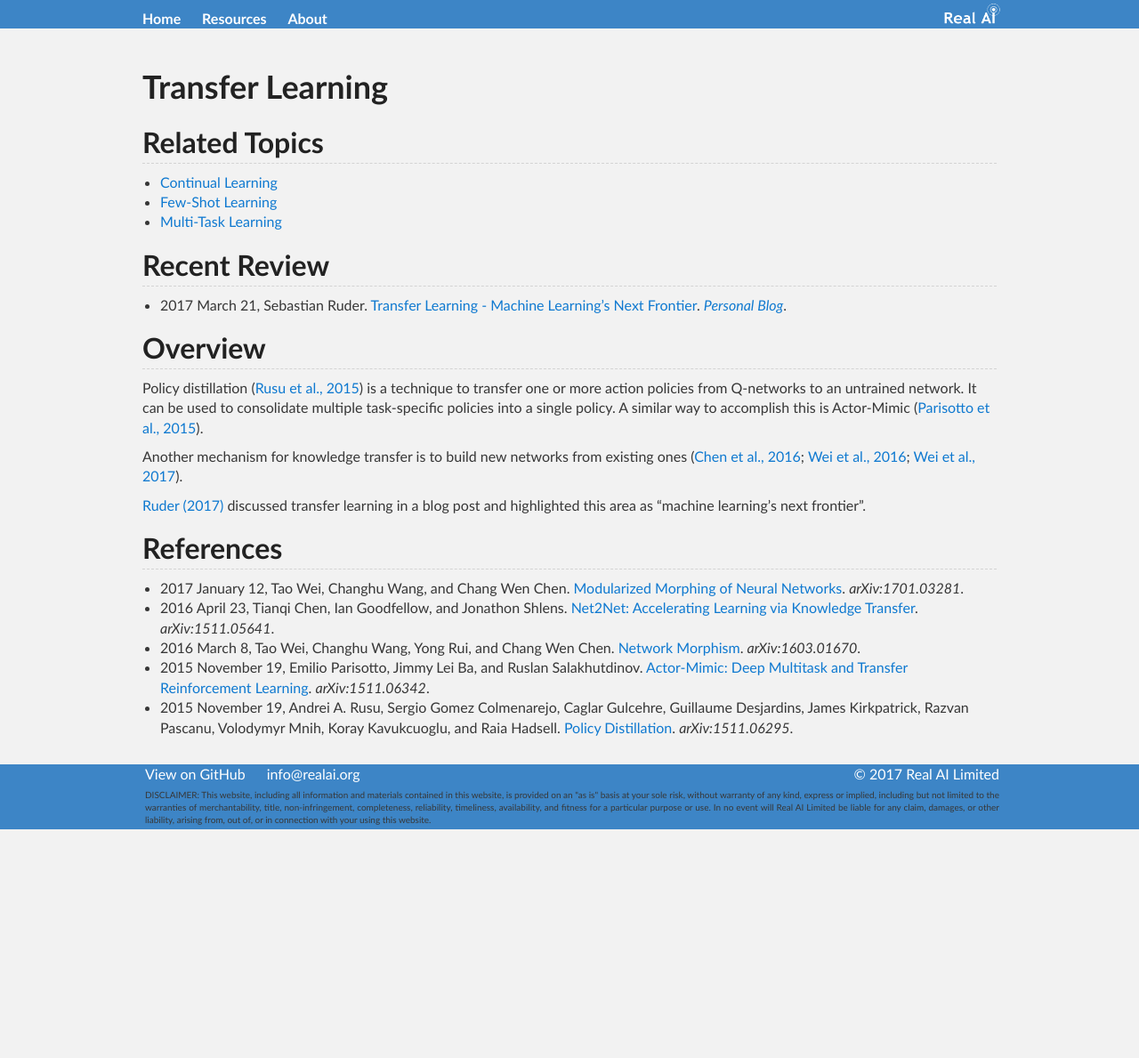
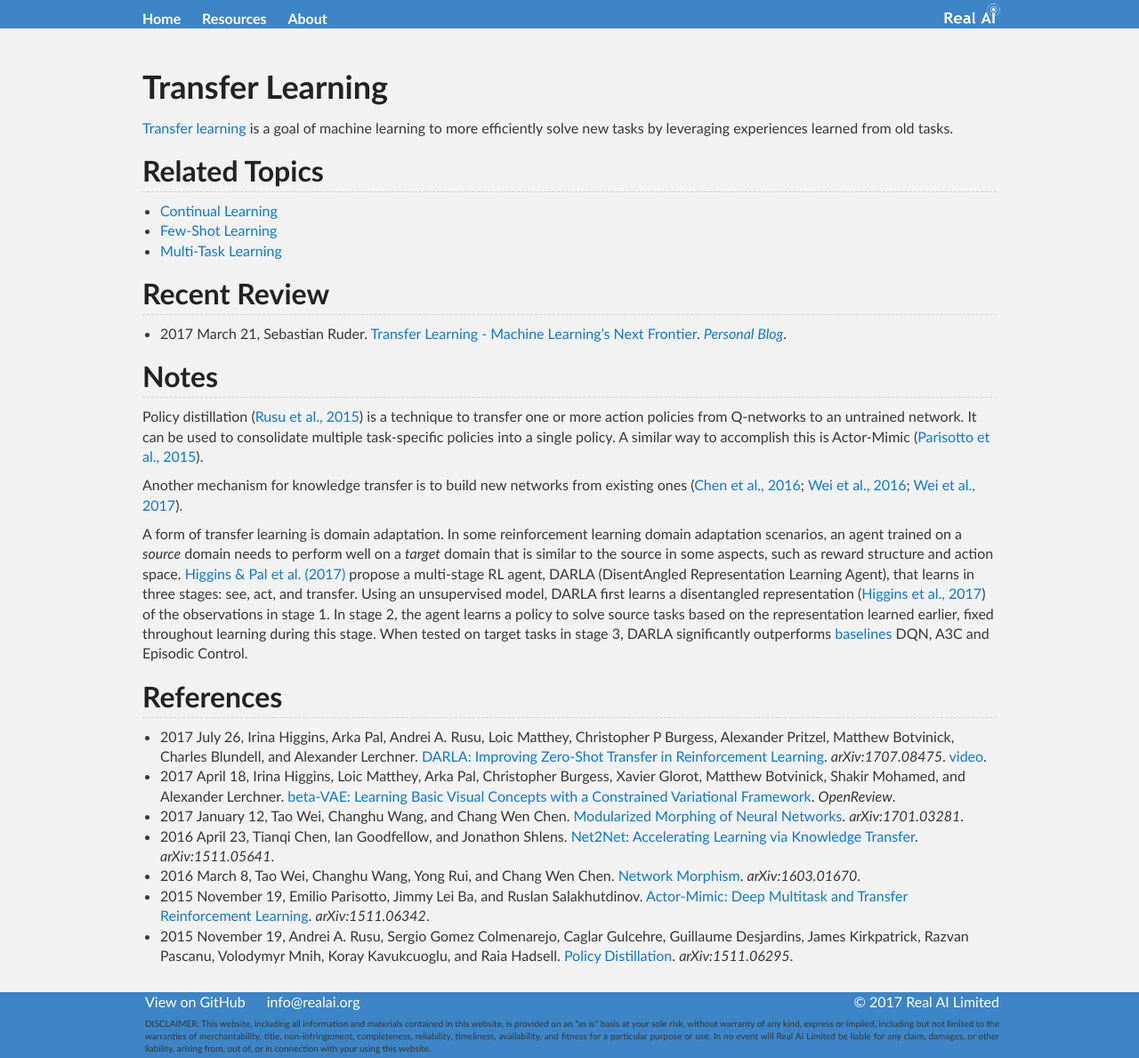
Before and after one commit to Tonywuhk/realai.org, a Jekyll site: the page built from transfer-learning.md, in a window 1280 px wide. Shown: the whole page at 89% size. Built offline with Jekyll 4.4.1, drawn with Linux system fonts in a browser that asks for light colours; our own code applies the rules of GitHub Pages for plain Markdown files; the repository's description, which GitHub fills in, is left out; before the commit the page ends 932 px from its top, so only the background shows below that.

Commit message:
Add DeepMind DARLA paper

```diff
--- a/transfer-learning.md
+++ b/transfer-learning.md
@@ -2,6 +2,8 @@
 permalink: /transfer-learning/
 ---
 # Transfer Learning
+
+[Transfer learning](https://en.wikipedia.org/wiki/Transfer_learning) is a goal of machine learning to more efficiently solve new tasks by leveraging experiences learned from old tasks.
 
 ## Related Topics
 
@@ -13,16 +15,18 @@ permalink: /transfer-learning/
 
 * 2017 March 21, Sebastian Ruder. [Transfer Learning - Machine Learning's Next Frontier](http://ruder.io/transfer-learning/). *[Personal Blog](http://ruder.io/)*.
 
-## Overview
+## Notes
 
 Policy distillation ([Rusu et al., 2015](https://arxiv.org/abs/1511.06295)) is a technique to transfer one or more action policies from Q-networks to an untrained network. It can be used to consolidate multiple task-specific policies into a single policy. A similar way to accomplish this is Actor-Mimic ([Parisotto et al., 2015](https://arxiv.org/abs/1511.06342)).
 
 Another mechanism for knowledge transfer is to build new networks from existing ones ([Chen et al., 2016](https://arxiv.org/abs/1511.05641); [Wei et al., 2016](https://arxiv.org/abs/1603.01670); [Wei et al., 2017](https://arxiv.org/abs/1701.03281)).
 
-[Ruder (2017)](http://sebastianruder.com/transfer-learning/) discussed transfer learning in a blog post and highlighted this area as "machine learning's next frontier".
+A form of transfer learning is domain adaptation. In some reinforcement learning domain adaptation scenarios, an agent trained on a *source* domain needs to perform well on a *target* domain that is similar to the source in some aspects, such as reward structure and action space. [Higgins & Pal et al. (2017)](https://arxiv.org/abs/1707.08475) propose a multi-stage RL agent, DARLA (DisentAngled Representation Learning Agent), that learns in three stages: see, act, and transfer. Using an unsupervised model, DARLA first learns a disentangled representation ([Higgins et al., 2017](https://openreview.net/forum?id=Sy2fzU9gl)) of the observations in stage 1. In stage 2, the agent learns a policy to solve source tasks based on the representation learned earlier, fixed throughout learning during this stage. When tested on target tasks in stage 3, DARLA significantly outperforms [baselines](http://realai.org/rl/model-free/) DQN, A3C and Episodic Control.
 
 ## References
 
+* 2017 July 26, Irina Higgins, Arka Pal, Andrei A. Rusu, Loic Matthey, Christopher P Burgess, Alexander Pritzel, Matthew Botvinick, Charles Blundell, and Alexander Lerchner. [DARLA: Improving Zero-Shot Transfer in Reinforcement Learning](https://arxiv.org/abs/1707.08475). *arXiv:1707.08475*. [video](https://youtu.be/sZqrWFl0wQ4).
+* 2017 April 18, Irina Higgins, Loic Matthey, Arka Pal, Christopher Burgess, Xavier Glorot, Matthew Botvinick, Shakir Mohamed, and Alexander Lerchner. [beta-VAE: Learning Basic Visual Concepts with a Constrained Variational Framework](https://openreview.net/forum?id=Sy2fzU9gl). *OpenReview*.
 * 2017 January 12, Tao Wei, Changhu Wang, and Chang Wen Chen. [Modularized Morphing of Neural Networks](https://arxiv.org/abs/1701.03281). *arXiv:1701.03281*.
 * 2016 April 23, Tianqi Chen, Ian Goodfellow, and Jonathon Shlens. [Net2Net: Accelerating Learning via Knowledge Transfer](https://arxiv.org/abs/1511.05641). *arXiv:1511.05641*.
 * 2016 March 8, Tao Wei, Changhu Wang, Yong Rui, and Chang Wen Chen. [Network Morphism](https://arxiv.org/abs/1603.01670). *arXiv:1603.01670*.
```
Also changed, not shown: README.md (+1 -0 lines), labs/deepmind-publications.md (+2 -0 lines).
